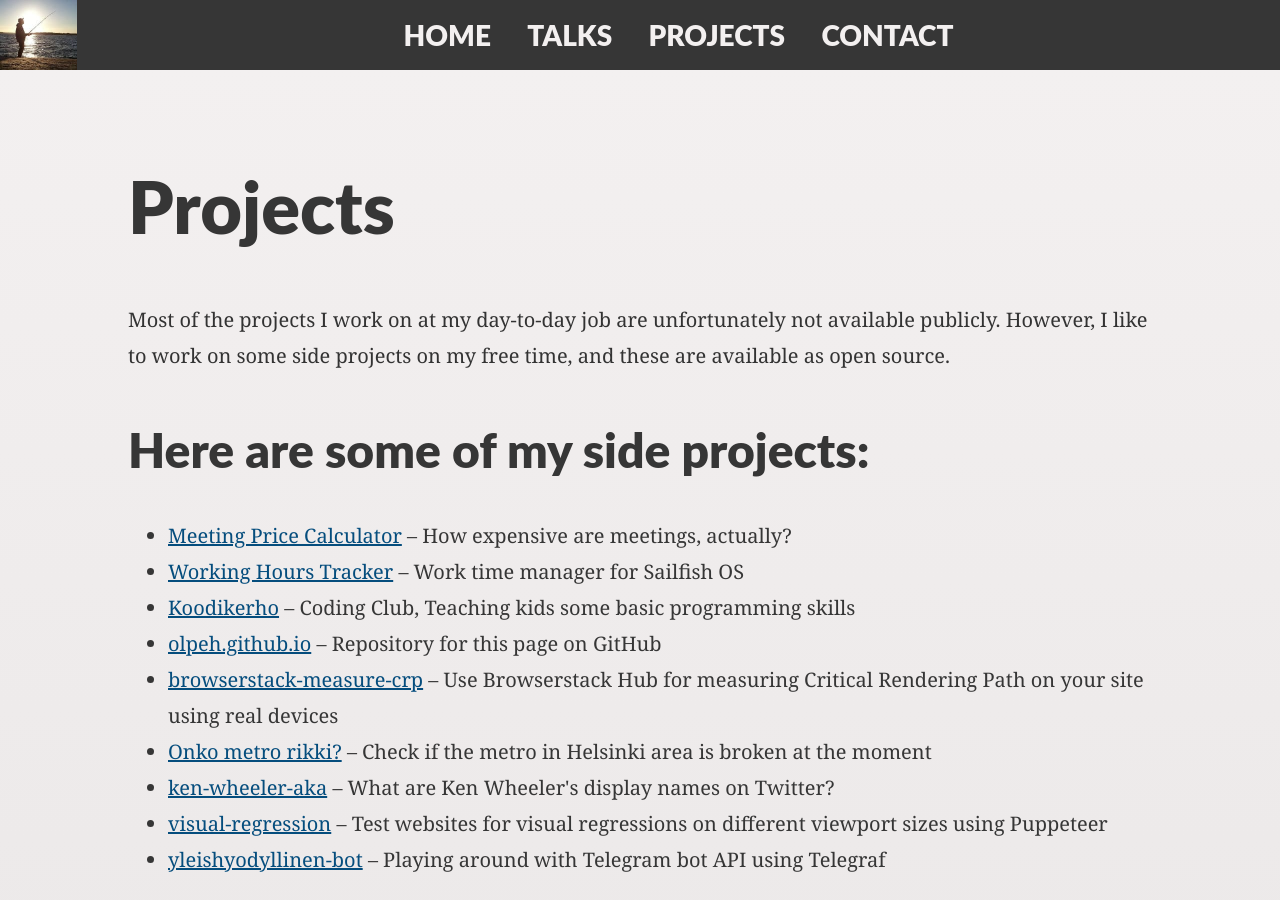
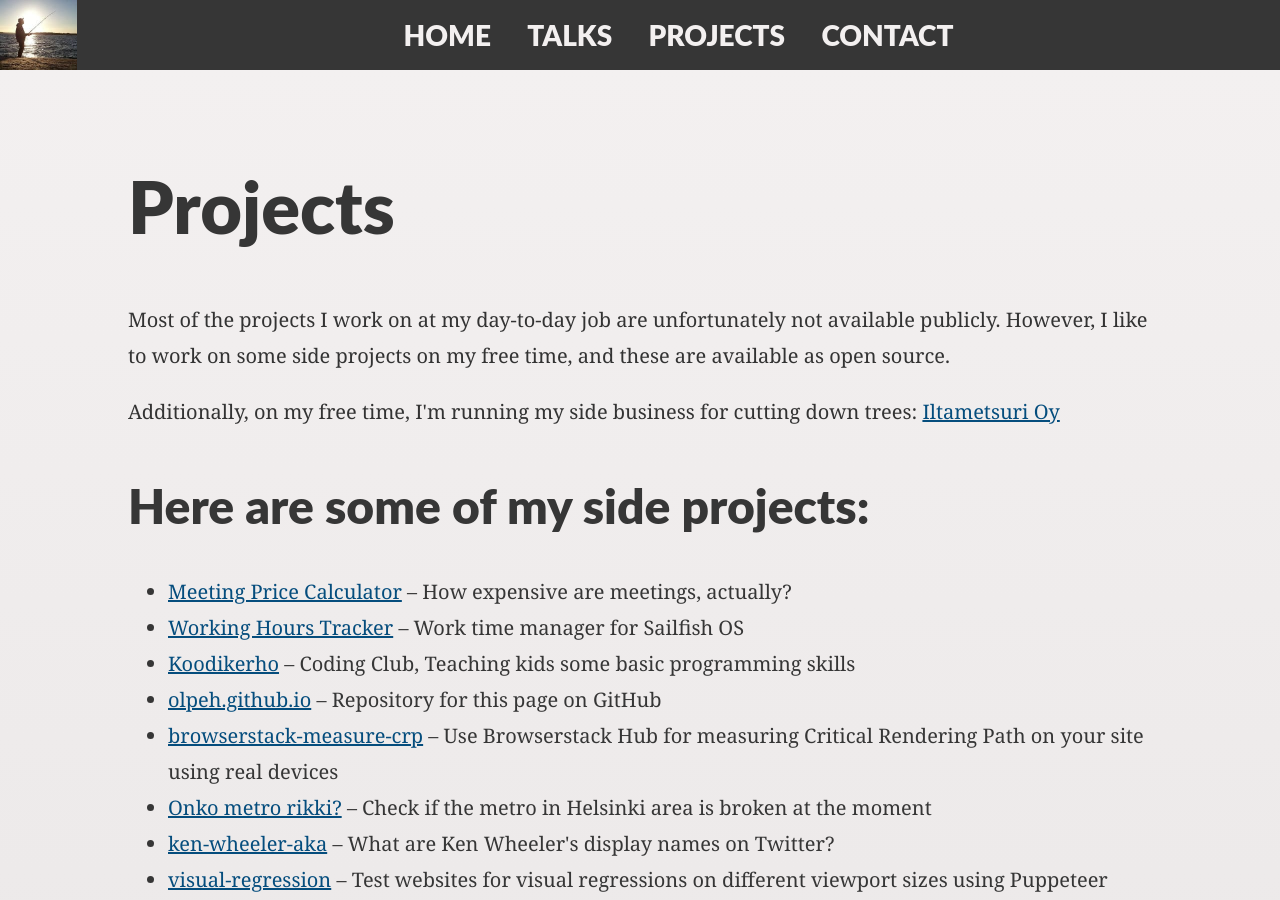
Before and after one commit to olpeh/olpeh.github.io, a Jekyll site: the page built from projects.html, in a window 1280 px wide and 900 px high. Built offline with Jekyll 4.4.1, drawn with Linux system fonts in a browser that asks for light colours; comment, search, counter and statistics services are not loaded.

Commit message:
Add a mention about my side business to projects page

```diff
--- a/_includes/projects.html
+++ b/_includes/projects.html
@@ -3,6 +3,14 @@
     Most of the projects I work on at my day-to-day job are unfortunately not
     available publicly. However, I like to work on some side projects on my free
     time, and these are available as open source.
+  </p>
+
+  <p>
+    Additionally, on my free time, I'm running my side business for cutting down
+    trees:
+    <a href="https://iltametsuri.fi" target="_blank" rel="noopener noreferrer"
+      >Iltametsuri Oy</a
+    >
   </p>
 
   <h2>Here are some of my side projects:</h2>
```
